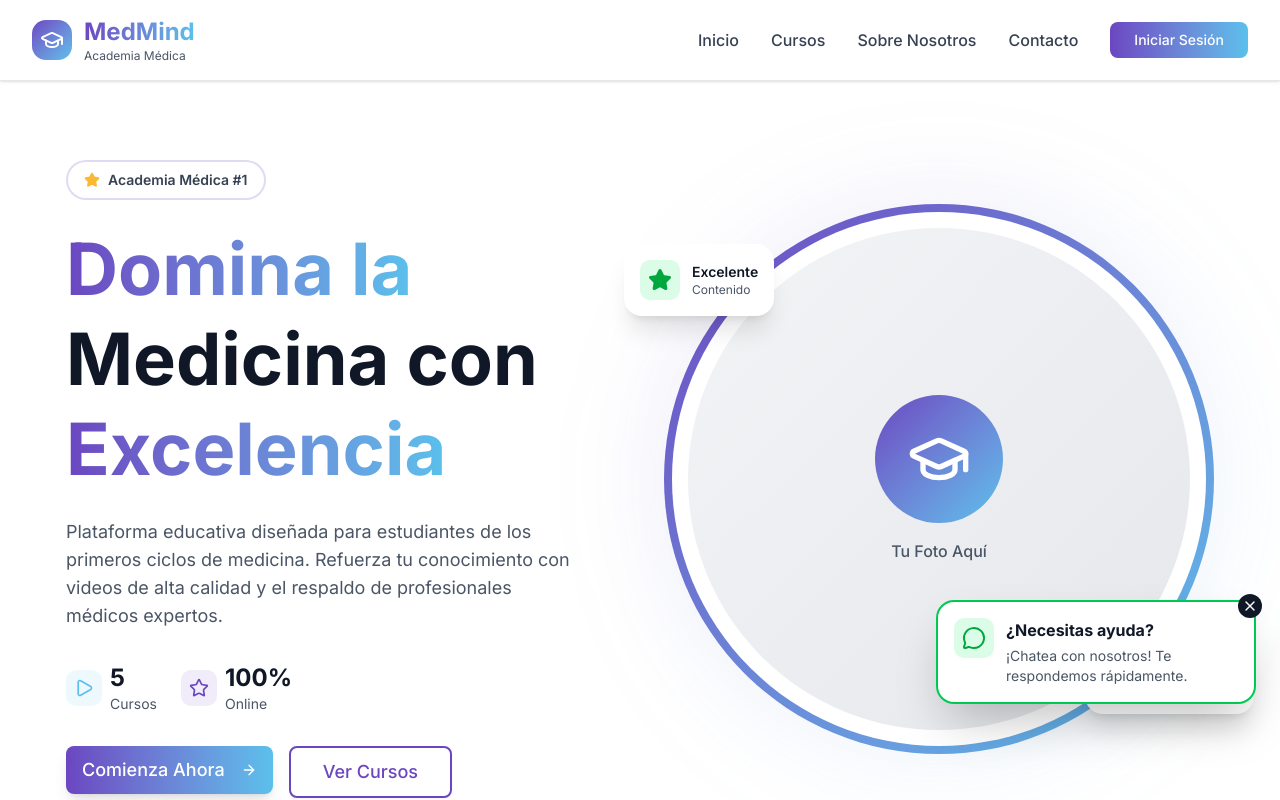
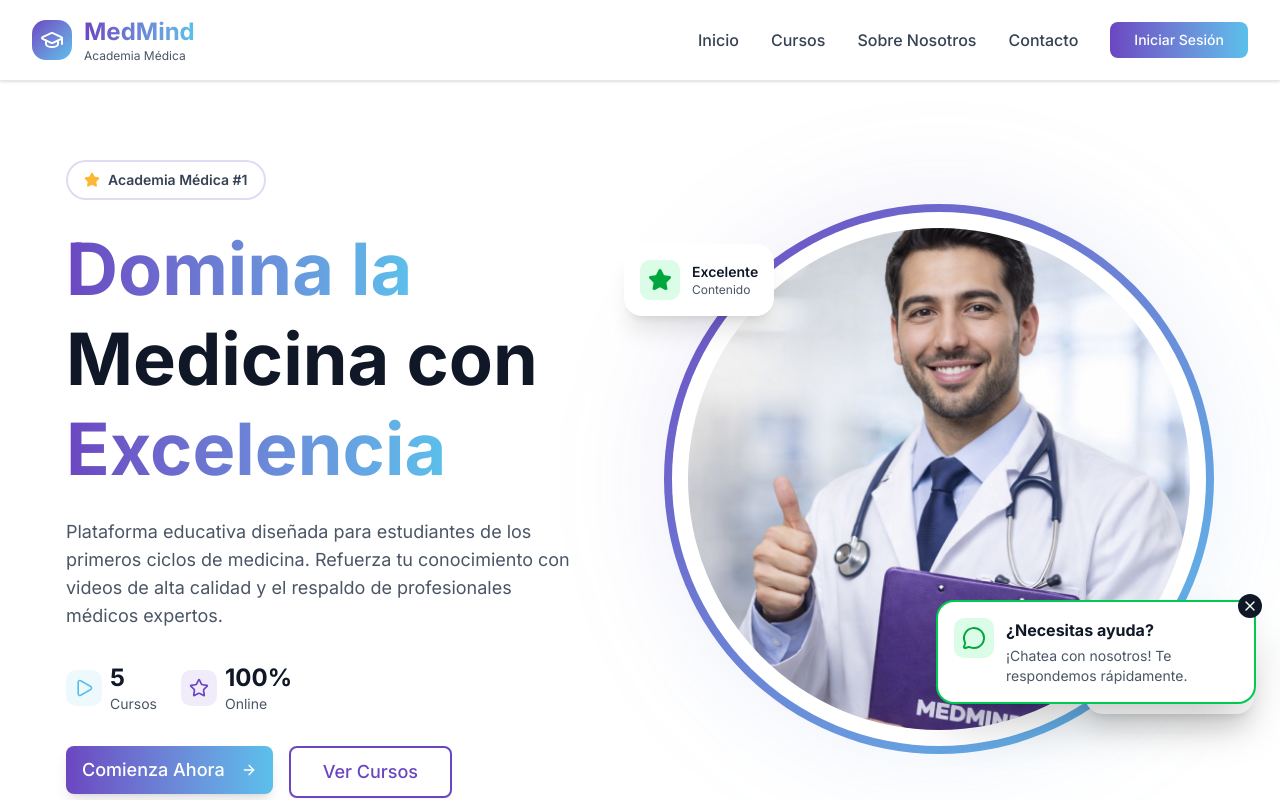
Before and after one commit to RolloGordo/academia-medica-upao, a Next.js app: page / in a window 1280 px wide. Shown: the top 800 px of the page. Built offline with nearby package versions, Linux system fonts and the light colour scheme.

Commit message:
fix: imágen doctor en hero

```diff
--- a/src/app/page.tsx
+++ b/src/app/page.tsx
@@ -1,6 +1,7 @@
 // src/app/page.tsx
 // Landing Page Principal - MedMind
 
+import React from 'react'
 import Navbar from '@/components/landing/Navbar'
 import Hero from '@/components/landing/Hero'
 import Features from '@/components/landing/Features'
--- a/src/components/landing/Hero.tsx
+++ b/src/components/landing/Hero.tsx
@@ -4,6 +4,7 @@
 import { Button } from '@/components/ui/button'
 import { ArrowRight, Play, Star } from 'lucide-react'
 import Link from 'next/link'
+import Image from 'next/image'
 
 export default function Hero() {
   return (
@@ -92,7 +93,7 @@ export default function Hero() {
             </div>
           </div>
 
-          {/* Imagen Derecha */}
+          {/* Imagen Derecha - CON FOTO REAL */}
           <div
             className="relative animate-fade-in-up lg:block hidden"
             style={{ animationDelay: '200ms' }}
@@ -108,13 +109,16 @@ export default function Hero() {
                 {/* Círculo con gradiente */}
                 <div className="absolute inset-0 rounded-full bg-gradient-to-br from-[#6B46C1] to-[#5BC0EB] p-2">
                   <div className="w-full h-full rounded-full bg-white p-4">
-                    <div className="w-full h-full rounded-full bg-gradient-to-br from-gray-100 to-gray-200 flex items-center justify-center">
-                      <div className="text-center">
-                        <div className="w-32 h-32 mx-auto mb-4 rounded-full bg-gradient-to-br from-[#6B46C1] to-[#5BC0EB] flex items-center justify-center">
-                          <GraduationCap className="h-16 w-16 text-white" />
-                        </div>
-                        <p className="text-gray-600 font-medium">Tu Foto Aquí</p>
-                      </div>
+                    {/* IMAGEN DEL DOCTOR */}
+                    <div className="w-full h-full rounded-full overflow-hidden">
+                      <Image
+                        src="/images/doctor-new.png"
+                        alt="Profesional Médico MedMind"
+                        width={550}
+                        height={550}
+                        className="w-full h-full object-cover"
+                        priority
+                      />
                     </div>
                   </div>
                 </div>
@@ -164,5 +168,3 @@ export default function Hero() {
     </section>
   )
 }
-
-import { GraduationCap } from 'lucide-react'
```
Also changed, not shown: public/images/doctor-fix.png (added), public/images/doctor-new.png (added).
